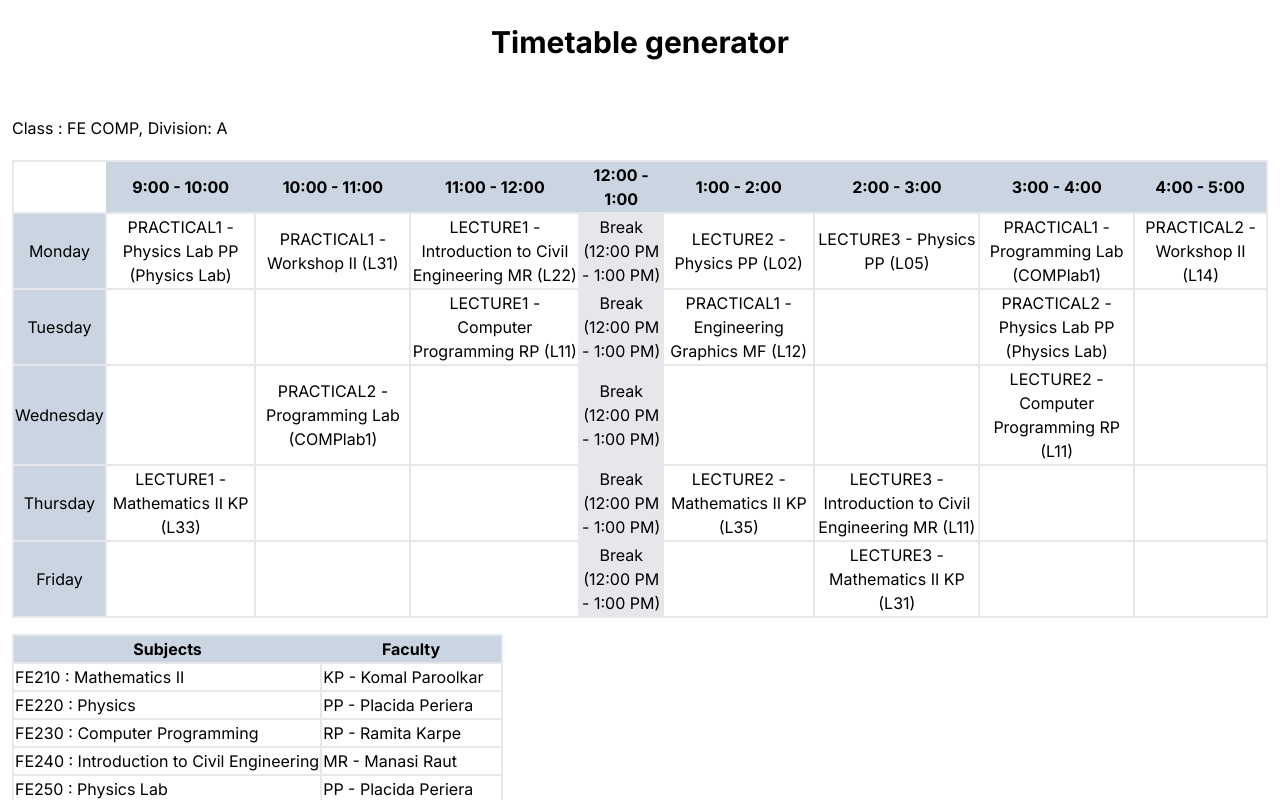
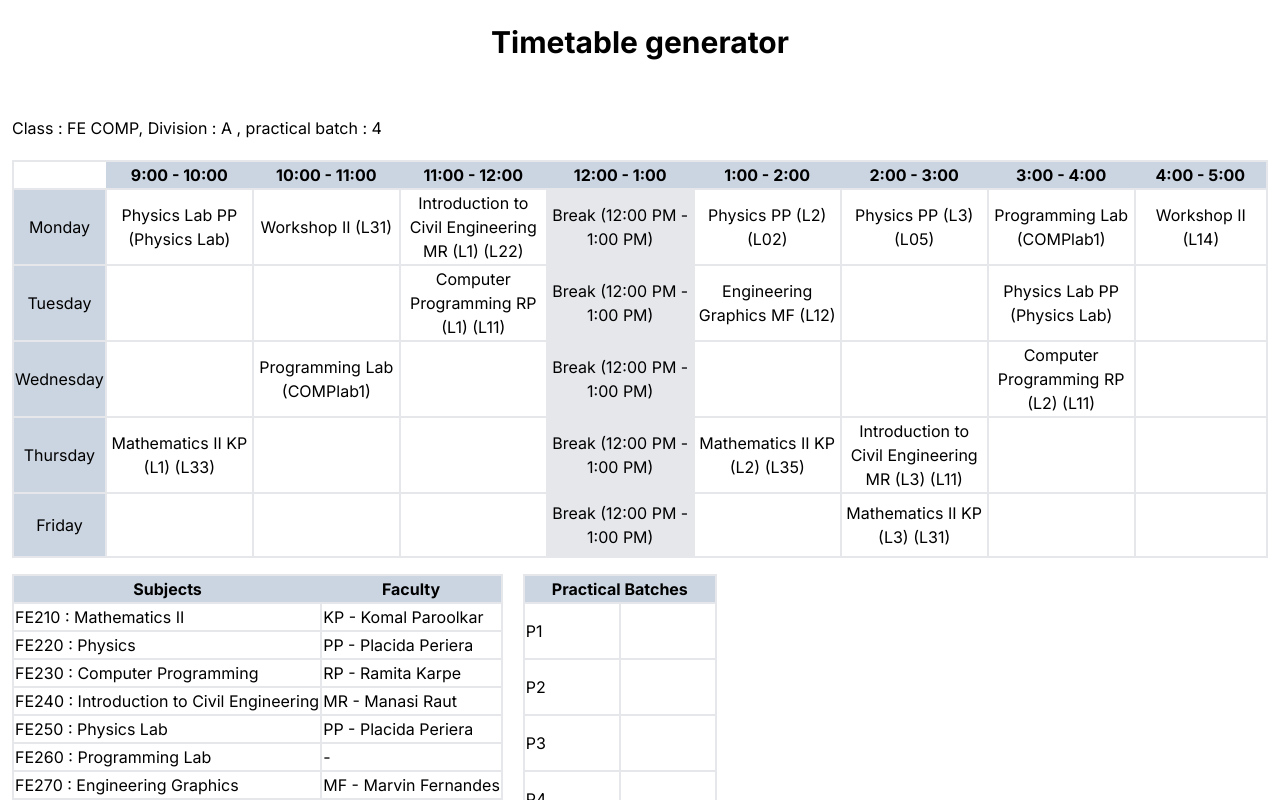
Before and after one commit to RavirajMhalsekar/Genetic-algorithm-for-timetable-, a Next.js app: page / in a window 1280 px wide. Shown: the top 800 px of the page. Built offline with nearby package versions, Linux system fonts and the light colour scheme.

Commit message:
practicals table added and display modified

```diff
--- a/app/Timetable.jsx
+++ b/app/Timetable.jsx
@@ -1081,7 +1081,6 @@ const checkSubjectDistribution = (timetable, classDetails) => {
   return true;
 };
 
-
 const checkBreakTimings = (timetable) => {
   for (const classTimeTable of timetable) {
     const { year, timetable } = classTimeTable;
@@ -1136,7 +1135,8 @@ const checkInstructorRest = (timetable) => {
     const { timetable } = classTimeTable;
     for (const dailySchedule of timetable) {
       for (const slot of dailySchedule) {
-        if (slot.subject) { // Add null check for slot.subject
+        if (slot.subject) {
+          // Add null check for slot.subject
           const { faculty } = slot.subject;
           const { name } = faculty;
 
@@ -1291,15 +1291,21 @@ const Timetable = () => {
   }, []);
 
   const daysOfWeek = ["Monday", "Tuesday", "Wednesday", "Thursday", "Friday"];
-
+  const getPracticalBatches = (practical_batch) => {
+    const batches = [];
+    for (let i = 1; i <= practical_batch; i++) {
+      batches.push(`P${i}`);
+    }
+    return batches;
+  };
   return (
     <div>
-      {console.log(bestTimetable)}
       {bestTimetable.map((timetableForClass, index) => (
         <div key={index} className="p-3">
           <h2 className="mt-5 mb-5">
             Class : {timetableForClass.year} {timetableForClass.department},
-            Division: {timetableForClass.div}
+            Division : {timetableForClass.div} {"  , "}
+            practical batch : {timetableForClass.practical_batch}
           </h2>
           <table className="table-auto w-full text-center border-2">
             <thead>
@@ -1320,7 +1326,7 @@ const Timetable = () => {
                   </td>
                   {dailySchedule.map((slot, timeslotIndex) => (
                     <td
-                      className={`border-2 ${
+                      className={`border-2 min-w-32 max-w-40 h-16 ${
                         slot.type === "break" ? "bg-gray-200" : ""
                       }`}
                       key={timeslotIndex}
@@ -1330,10 +1336,16 @@ const Timetable = () => {
                         : slot.type === "empty"
                         ? ""
                         : slot.type
-                        ? `${slot.type.toUpperCase()}${
-                            slot.instanceCount || ""
-                          } - ${slot.subject.name} ${
+                        ? `${slot.subject.name} ${
                             slot.subject.faculty.shortName
+                          } ${
+                            slot.type === "lecture"
+                              ? `(L${slot.instanceCount})`
+                              : slot.type === "tutorial"
+                              ? `(T${slot.instanceCount})`
+                              : slot.type === "practical"
+                              ? ""
+                              : ""
                           } (${slot.room.name})`
                         : ""}
                     </td>
@@ -1342,6 +1354,7 @@ const Timetable = () => {
               ))}
             </tbody>
           </table>
+          <div className="flex gap-5 object-contain">
             <table className="table-auto mt-4 border-2">
               <thead>
                 <tr>
@@ -1362,6 +1375,26 @@ const Timetable = () => {
                 ))}
               </tbody>
             </table>
+            <table className="table-auto mt-4 border-2">
+              <thead>
+                <tr>
+                  <th colSpan={2} className="bg-slate-300">
+                    Practical Batches
+                  </th>
+                </tr>
+              </thead>
+              <tbody>
+                {getPracticalBatches(timetableForClass.practical_batch).map(
+                  (batch, index) => (
+                    <tr key={index}>
+                      <td className="border-2 min-w-24">{batch}</td>
+                      <td className="border-2 min-w-24"></td>
+                    </tr>
+                  )
+                )}
+              </tbody>
+            </table>
+          </div>
         </div>
       ))}
     </div>
```
Lines whose indentation alone changed are shown as unchanged.
